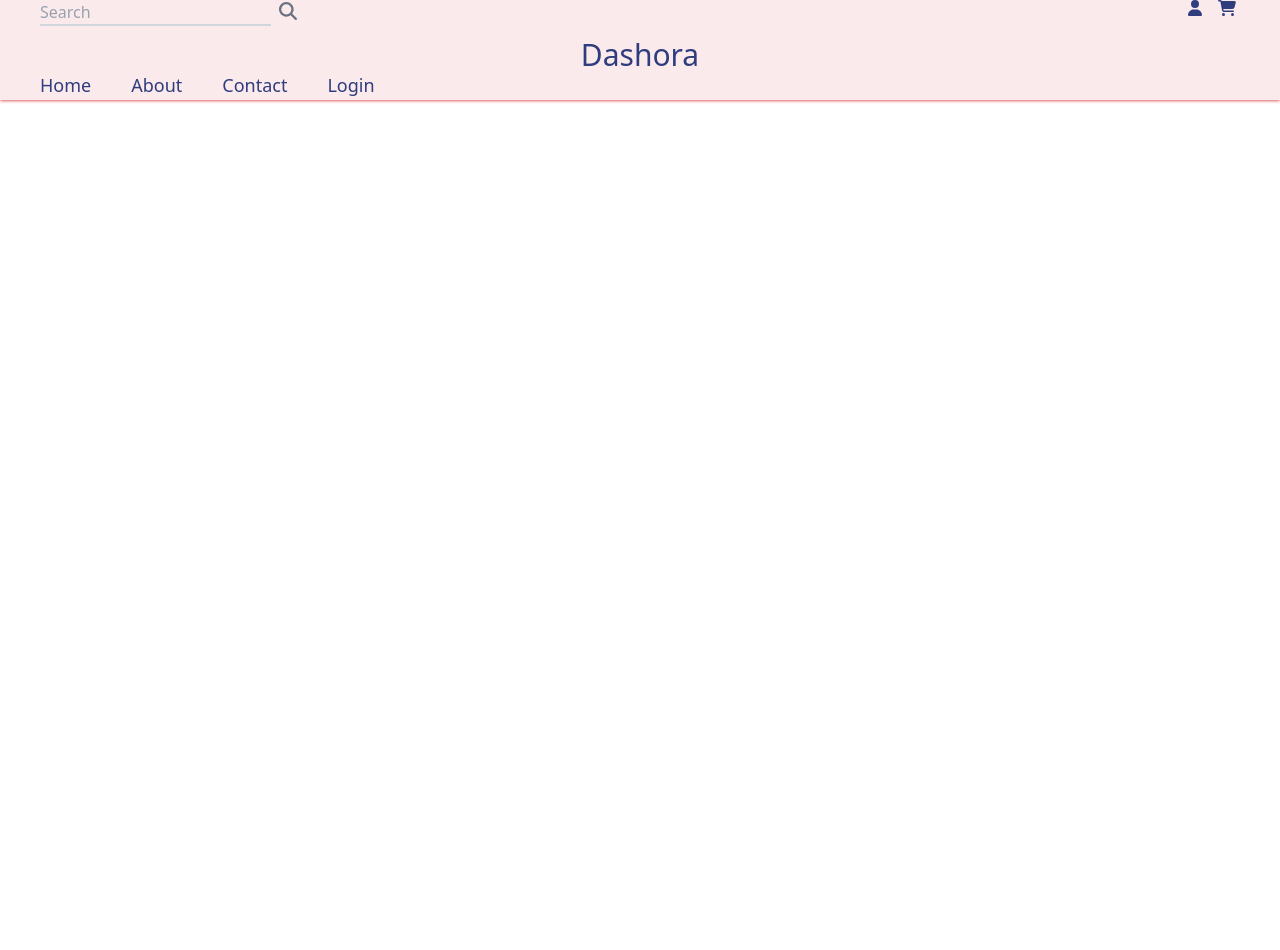
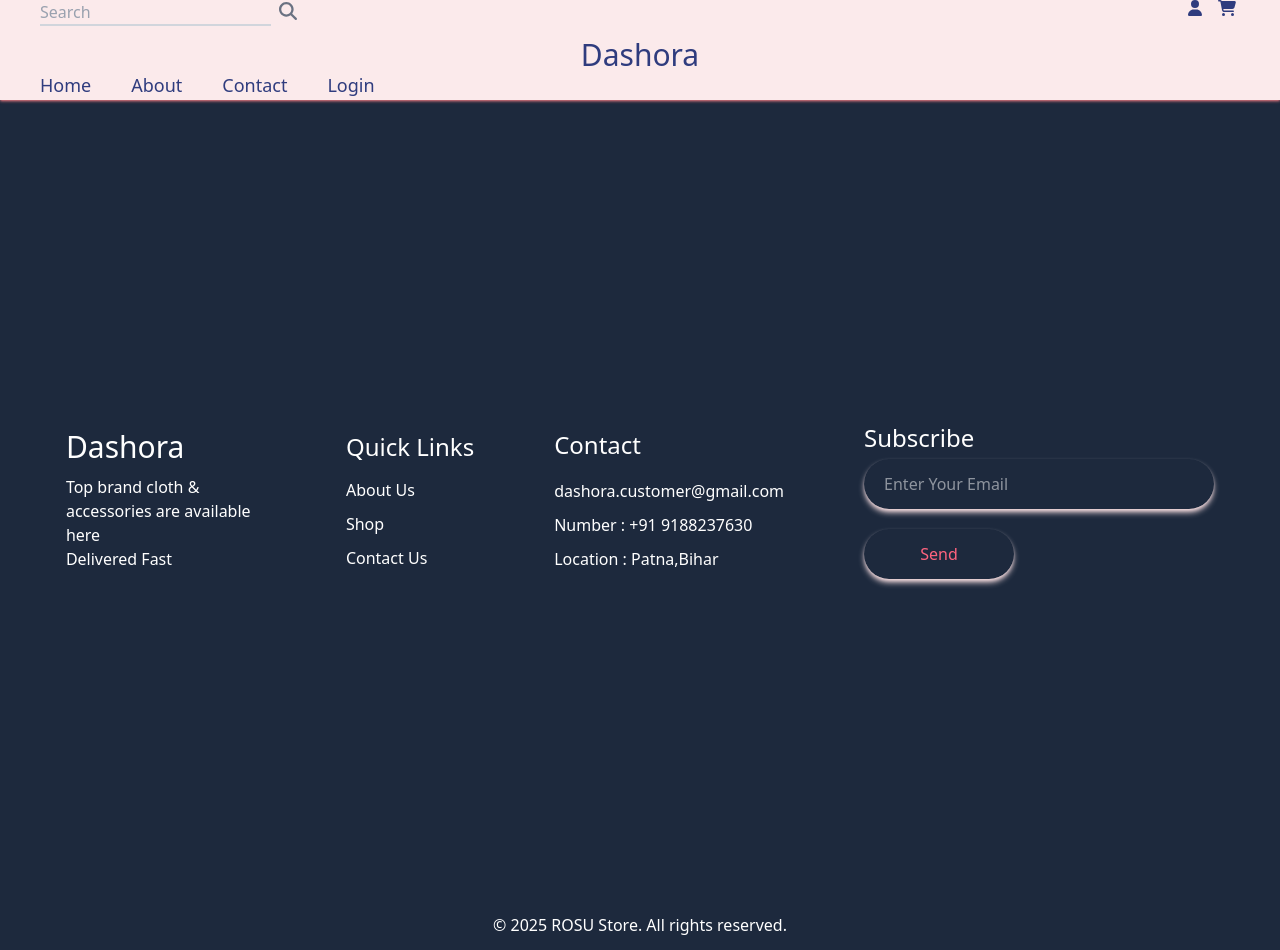
Before and after one commit to khiladi01/Admin-Dashboard, a React (Vite) app in the folder admin-dashboard/: page /cart in a window 1280 px wide. Before the commit the page ends 800 px from the top, so only its background shows below. Built offline with nearby package versions, Linux system fonts and the light colour scheme.

Commit message:
Making Footer

```diff
--- a/admin-dashboard/src/App.jsx
+++ b/admin-dashboard/src/App.jsx
@@ -8,6 +8,7 @@ import Contact from "./page/About"
 import Setting from "./page/About"
 import Login from "./page/About"
 import Cart from "./page/Cart"
+import Footer from "./components/Footer"
 
 function App() {
 
@@ -53,6 +54,7 @@ function App() {
           />
         </Routes>
 
+        <Footer />
     </>
   )
 }
--- /dev/null
+++ b/admin-dashboard/src/components/Footer.jsx
@@ -0,0 +1,81 @@
+import { Link } from 'react-router-dom';
+
+const Footer = () => {
+
+    return(
+        <>
+        {/* Adding Footer Part */}
+        <div className='h-screen w-full bg-slate-800 flex justify-center items-center gap-20 select-none'>
+         <div>
+          <header className='text-3xl text-white'>
+            Dashora
+          </header>
+          <p className='w-[200px] pt-[10px] text-md text-white'>
+            Top brand cloth & accessories are available here <br></br>
+            Delivered Fast
+          </p>
+         </div>
+
+         <div>
+          <header className='text-2xl text-white'>
+            Quick Links
+          </header>
+          <div className='pt-[15px]'>
+          <Link to="/about" className='text-white hover:text-red-300 text-md'>
+          About Us
+          </Link>
+          </div>
+
+          <div className='pt-[10px]'>
+          <Link to="/" className='text-white hover:text-red-300 text-md'>
+          Shop
+          </Link>
+          </div>
+
+          <div className='pt-[10px]'>
+          <Link to="/contact" className='text-white hover:text-red-300 text-md'>
+          Contact Us
+          </Link>
+          </div>
+         </div>
+
+         <div>
+          <header className='text-2xl text-white'>
+            Contact
+          </header>
+
+          <div className='pt-[18px]'>
+           <p className='text-white text-md'>dashora.customer@gmail.com</p>
+          </div>
+
+          <div className='pt-[10px]'>
+            <p className='text-white text-md'>Number : +91 9188237630</p>
+          </div>
+
+          <div className='pt-[10px]'>
+            <p className='text-white text-md'>Location : Patna,Bihar</p>
+          </div>
+         </div>
+
+         <div>
+          <header className='text-2xl text-white'>
+            Subscribe
+          </header>
+
+          <div className='pt-[5px]'>
+            <input type="email" placeholder='Enter Your Email' className='w-[350px] h-[50px] outline-0 bg-transparent shadow-md shadow-rose-100 text-white text-md pl-5 rounded-full' />
+          </div>
+          <div className='pt-[20px]'>
+            <input type="submit" value="Send" placeholder='Enter Your Email' className='w-[150px] h-[50px] outline-0 bg-transparent shadow-md shadow-rose-100 text-rose-400 text-md rounded-full hover:shadow-rose-300 cursor-pointer delay-200' />
+          </div>
+         </div>
+         </div>
+
+         {/* Adding creator section */}
+         <div className='h-[50px] w-full bg-slate-800 grid place-content-center select-none'>
+           <p className='text-white text-md font-medium'> © {new Date().getFullYear()} ROSU Store. All rights reserved.</p>
+         </div>
+        </>
+    )
+}
+export default Footer;
--- a/admin-dashboard/src/page/Home.jsx
+++ b/admin-dashboard/src/page/Home.jsx
@@ -28,6 +28,7 @@ import Reviewnine from '../assets/reviewimg/reviewnine.webp'
 import Sliderimage from '../components/Slider'
 
 const Home = ( {setCartCount} ) => {
+
   const [inputFocused, setInputFocused] = useState(false);
   const [email, setEmail] = useState('');
   const [animateStars, setAnimateStars] = useState(false);
@@ -104,13 +105,15 @@ const Home = ( {setCartCount} ) => {
     }
   };
 
+
+
   return (
     <>
 
         <div className="h-auto w-full bg-[#fbeaeb] select-none hide-scrollbar">
 
             {/* Adding Heading section */}
-         <div className="h-screen w-full bg-center bg-cover flex justify-center items-center pr-[1000px]" style={{ backgroundImage: `url(${screenbgimage})` }}>
+         <div className="h-screen  bg-center bg-cover flex justify-center items-center pr-[1000px] " style={{ backgroundImage: `url(${screenbgimage})` }}>
 <header className="w-[300px] text-8xl text-white uppercase font-sans">
                 explore the special collection!
             </header>
@@ -685,7 +688,7 @@ const Home = ( {setCartCount} ) => {
           <img src={Reviewnine} alt="image" className='h-[300px] w-[350px] rounded-md' />
           <div className='mt-[10px] ml-[10px]'>
             <p className='text-lg font-bold text-[#2f3c7e]'>Khusi Kumari</p>
-            <p className='text-sm font-light text-[#2f3c7e]'>Gold Member</p>
+            <p className='text-sm font-light text-[#2f3c7e] '>Gold Member</p>
 
             {/* Adding Solidstar Icon For Rating */}
             <div className="flex text-yellow-400 text-md space-x-1">
@@ -703,11 +706,6 @@ const Home = ( {setCartCount} ) => {
         </div>
         {/* Closing div of testimonial section */}
 
-        {/* Adding Footer Part */}
-         <div className='h-screen w-full'>
-
-         </div>
-
         </div>
         {/* Main Closing Div */}
         </>
```
